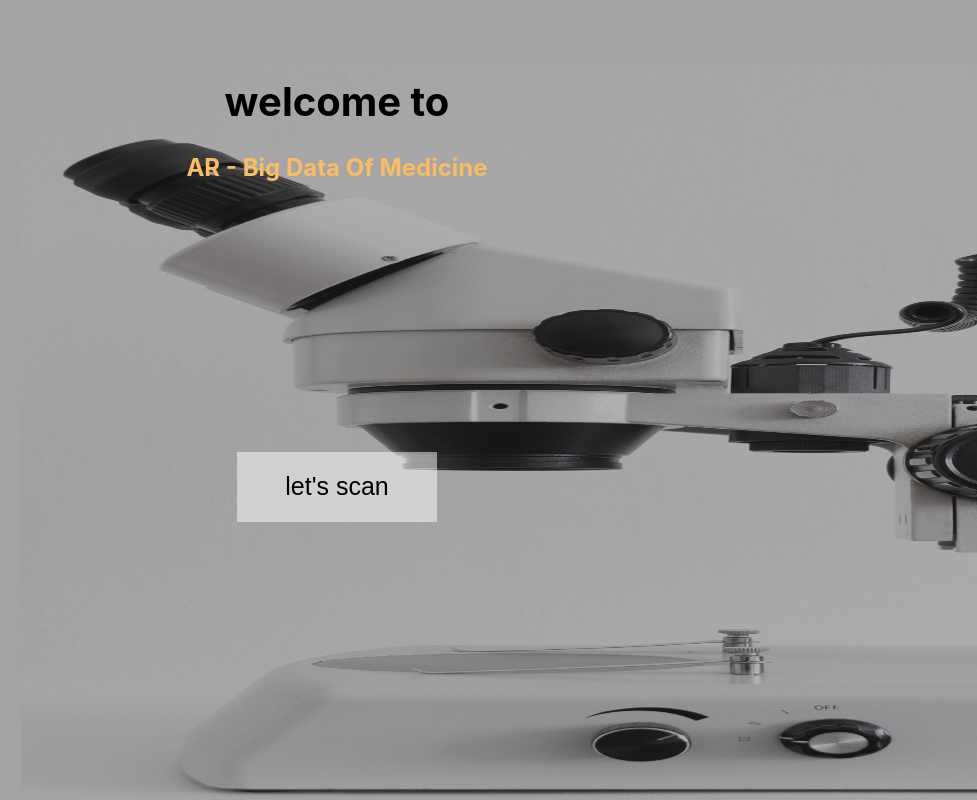
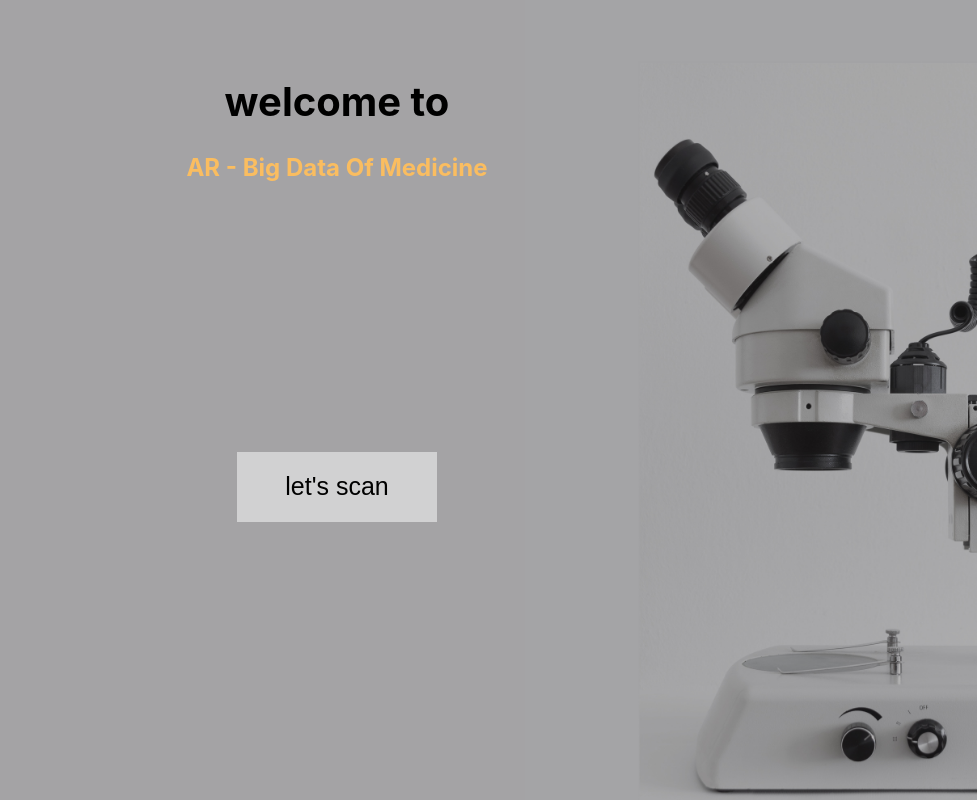
Before and after one commit to reika2333/charts_webar, a React (Create React App) app: page / in a window 1280 px wide. Shown: the whole page, without its empty margins (303-1280 px from the left). Built offline with nearby package versions, Linux system fonts and the light colour scheme.

Commit message:
[LingKe] add button hover and active style

```diff
--- a/src/pages/homepage/Homepage.scss
+++ b/src/pages/homepage/Homepage.scss
@@ -1,8 +1,11 @@
 #Homepage {
    width: 100%;
    height: 100%;
+   background-color: #a4a3a5;
    background-image: url('./bg-img.jpg');
-   background-size: 100% 100%;
+   background-size: auto 100%;
+   background-repeat: no-repeat;
+   background-position: right;
    overflow: hidden;
    text-align: center;
 }
@@ -24,4 +27,11 @@
     background-color: rgba(255,255,255,0.5);
     border: none;
     font-size: 25px;
+    &:hover {
+        cursor: pointer;
+    }
+    &:active {
+        background-color: rgba(255,255,255,0.4);
+        color: white;
+    }
 }
```
